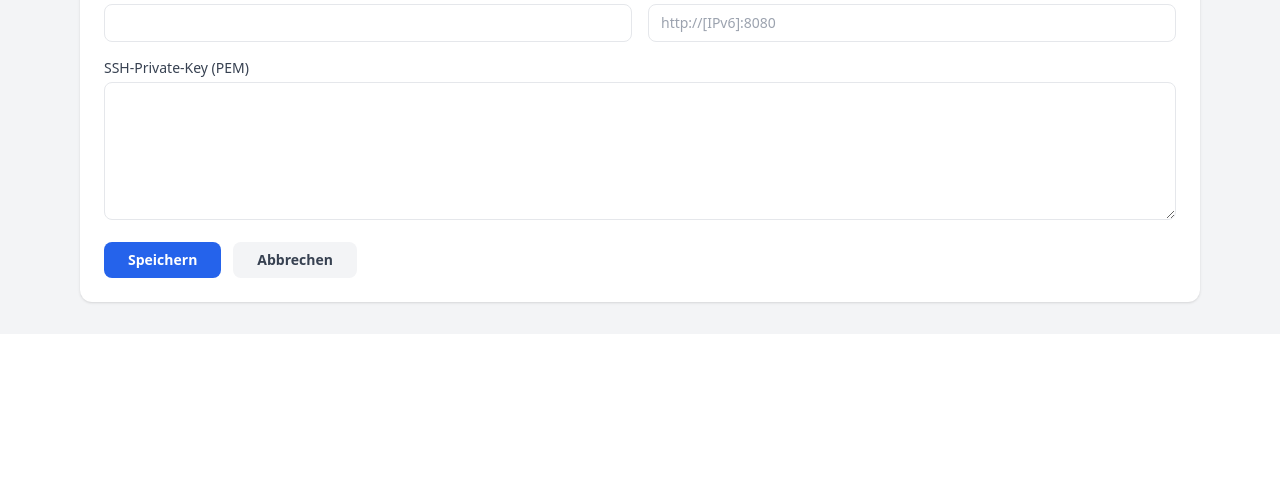
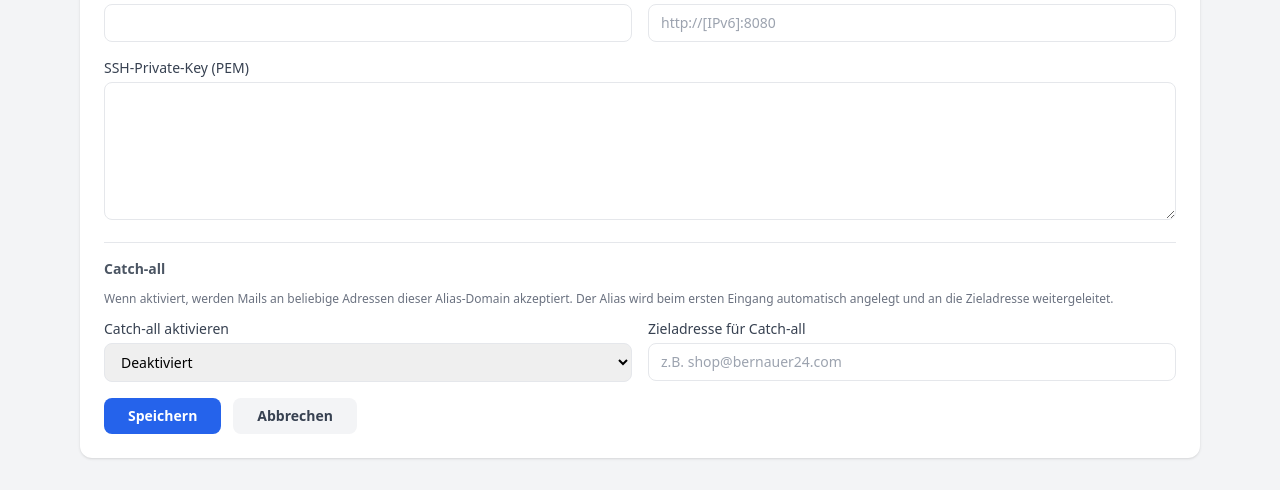
Before and after one commit to boernie77/EmailRelay, a FastAPI app: template alias-api/templates/alias_domain_edit.html in a window 1280 px wide. Shown: the part 720-1210 px from the top of the page. Before the commit the page ends 1026 px from the top, so only its background shows below. Run offline with FastAPI, Linux system fonts and the light colour scheme; the template is opened without the code that fills it, so the values that code supplies are empty; some libraries are stand-ins or nearby versions.

Commit message:
Auto-update: 2026-03-24 09:53

```diff
--- a/alias-api/templates/alias_domain_edit.html
+++ b/alias-api/templates/alias_domain_edit.html
@@ -92,6 +92,30 @@
       </div>
     </div>
 
+    <div class="border-t pt-4">
+      <h3 class="text-sm font-semibold text-gray-600 mb-3">Catch-all</h3>
+      <p class="text-xs text-gray-500 mb-3">
+        Wenn aktiviert, werden Mails an beliebige Adressen dieser Alias-Domain akzeptiert.
+        Der Alias wird beim ersten Eingang automatisch angelegt und an die Zieladresse weitergeleitet.
+      </p>
+      <div class="grid grid-cols-2 gap-4">
+        <div>
+          <label class="block text-sm font-medium text-gray-700 mb-1">Catch-all aktivieren</label>
+          <select name="catchall_enabled"
+                  class="w-full border rounded-lg px-3 py-2 text-sm focus:outline-none focus:ring-2 focus:ring-blue-400">
+            <option value="false" {% if not cfg.catchall_enabled %}selected{% endif %}>Deaktiviert</option>
+            <option value="true" {% if cfg.catchall_enabled %}selected{% endif %}>Aktiviert</option>
+          </select>
+        </div>
+        <div>
+          <label class="block text-sm font-medium text-gray-700 mb-1">Zieladresse für Catch-all</label>
+          <input type="text" name="catchall_target_address" value="{{ cfg.catchall_target_address }}"
+                 placeholder="z.B. shop@bernauer24.com"
+                 class="w-full border rounded-lg px-3 py-2 text-sm focus:outline-none focus:ring-2 focus:ring-blue-400">
+        </div>
+      </div>
+    </div>
+
     <div class="flex gap-3">
       <button type="submit"
               class="bg-blue-600 hover:bg-blue-700 text-white font-semibold px-6 py-2 rounded-lg transition text-sm">
```
